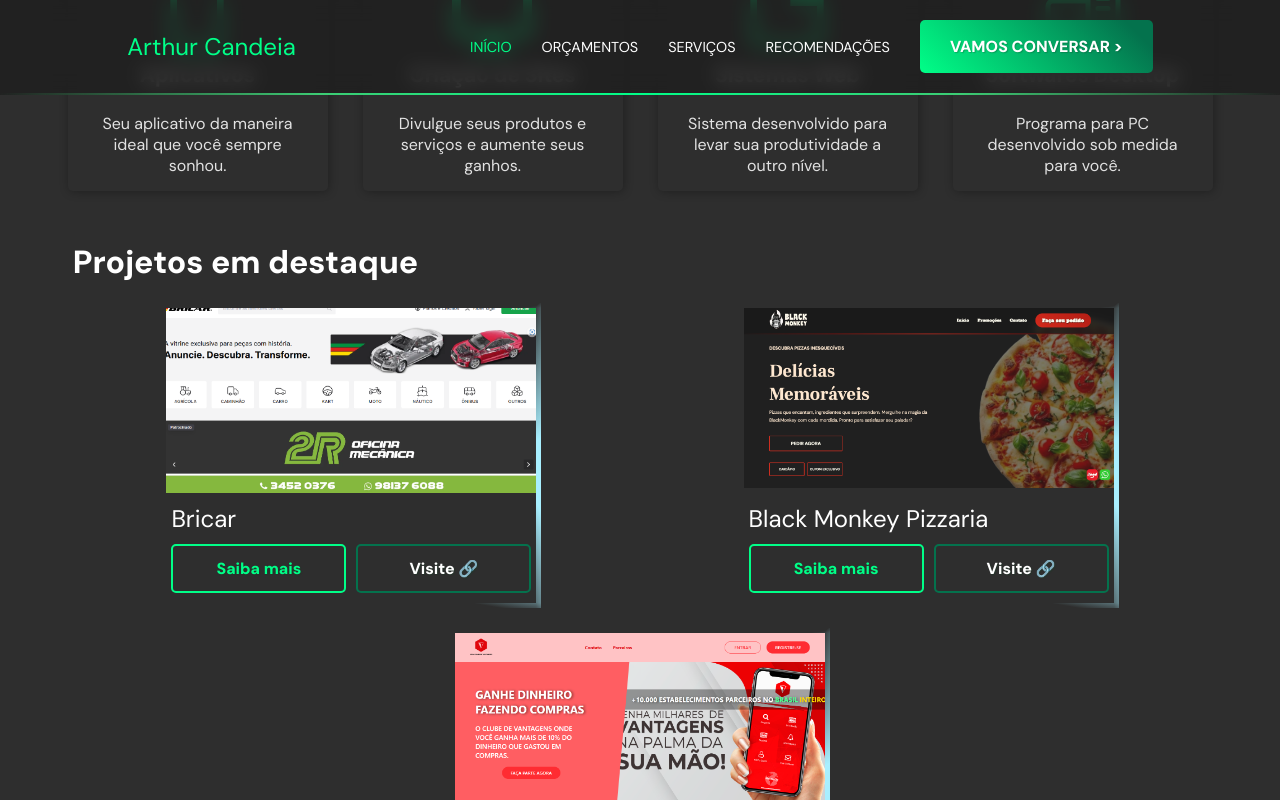
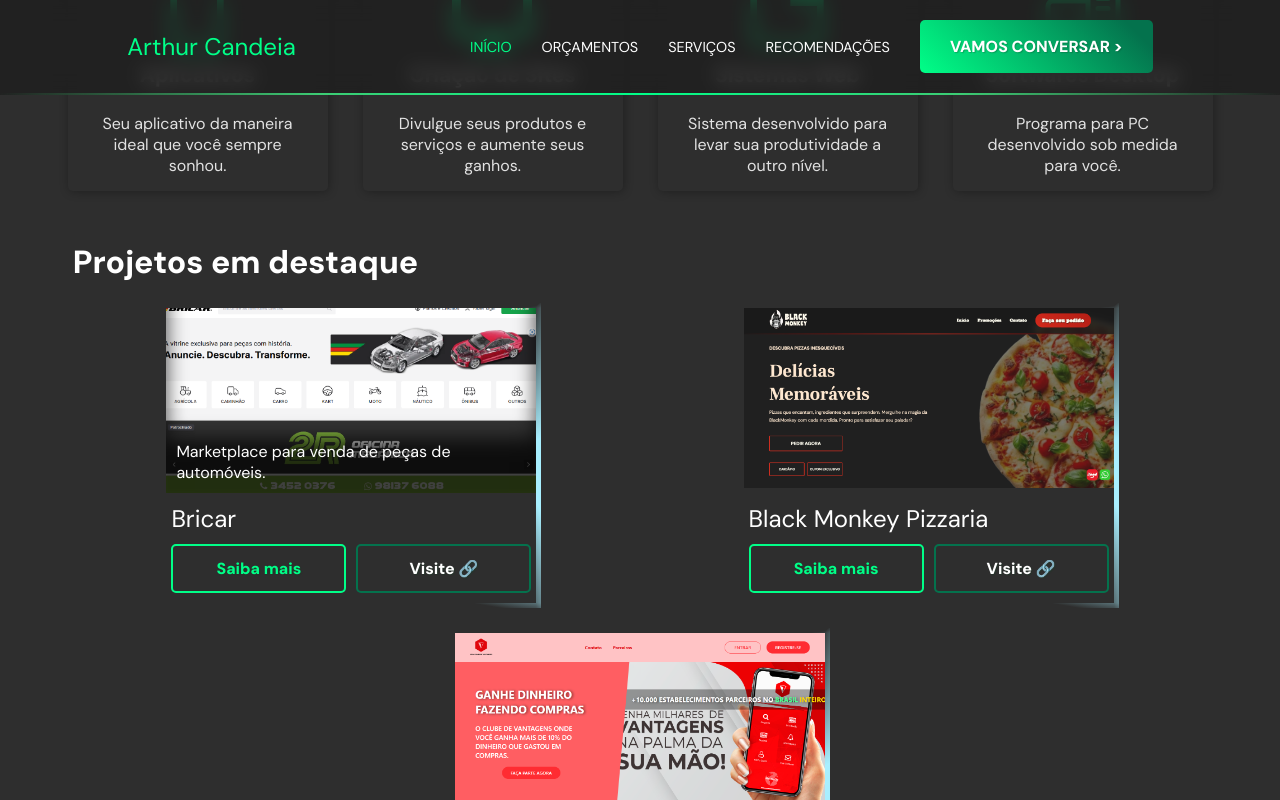
Before and after one commit to Arthur-Candeia/portfolio, a Next.js app: page / in a window 1280 px wide. In both pictures the pointer is over the element 351 px from the left and 1260 px from the top of the page. Shown: the part 860-1660 px from the top of the page. Built offline with nearby package versions, Linux system fonts and the light colour scheme; a web font is replaced by a local one.

Commit message:
FEAT: Adicao das descicoes curtas nos projetos.

```diff
--- a/src/components/home/Projects.tsx
+++ b/src/components/home/Projects.tsx
@@ -10,6 +10,9 @@ export function Projects() {
         <div key={index} className={styles.projectContainer}>
           <div className={styles.imageContainer}>
             <Image src={element.photos[0]} alt={`Imagem projeto ${element.name}`} width={400} height={180} />
+            <div className={styles.shortDescription}>
+              <p>{element["short-description"]}</p>
+            </div>
           </div>
           <div className={styles.infosContainer}>
             <p className={styles.title}>{element.name}</p>
--- a/src/styles/components/home/projects.module.scss
+++ b/src/styles/components/home/projects.module.scss
@@ -13,6 +13,7 @@
     padding-bottom: 10px;
 
     .imageContainer {
+      position: relative;
       width: 100%;
       overflow: hidden;
 
@@ -20,6 +21,13 @@
         width: 100%;
         object-fit: cover;
         transition: all 0.1s ease-in;
+      }
+
+      .shortDescription {
+        position: absolute;
+        bottom: 0px;
+        display: none;
+        padding: 10px;
       }
     }
 
@@ -79,8 +87,19 @@
   }
 
   .projectContainer:hover {
-    img {
-      transform: scale(1.1);
+    .imageContainer {
+      img {
+        transform: scale(1.1);
+        z-index: 0;
+      }
+
+      .shortDescription {
+        display: flex;
+        align-items: flex-end;
+        width: 100%;
+        height: 100%;
+        box-shadow: inset 0px -55px 20px rgba($color: #000000, $alpha: 0.75);
+      }
     }
   }
 }
--- a/src/styles/home.module.scss
+++ b/src/styles/home.module.scss
@@ -71,10 +71,10 @@
     margin: 20px auto 0px;
     border-radius: 0px 0px 40px 40px;
     filter: drop-shadow(0px 20px 40px rgba($color: $color2, $alpha: 0.3));
+    transition: filter 1s ease-out;
 
     &:hover {
       filter: drop-shadow(0px 20px 40px rgba($color: $color2, $alpha: 0.8));
-      transition: all 1s ease-out;
     }
   }
 }
```
